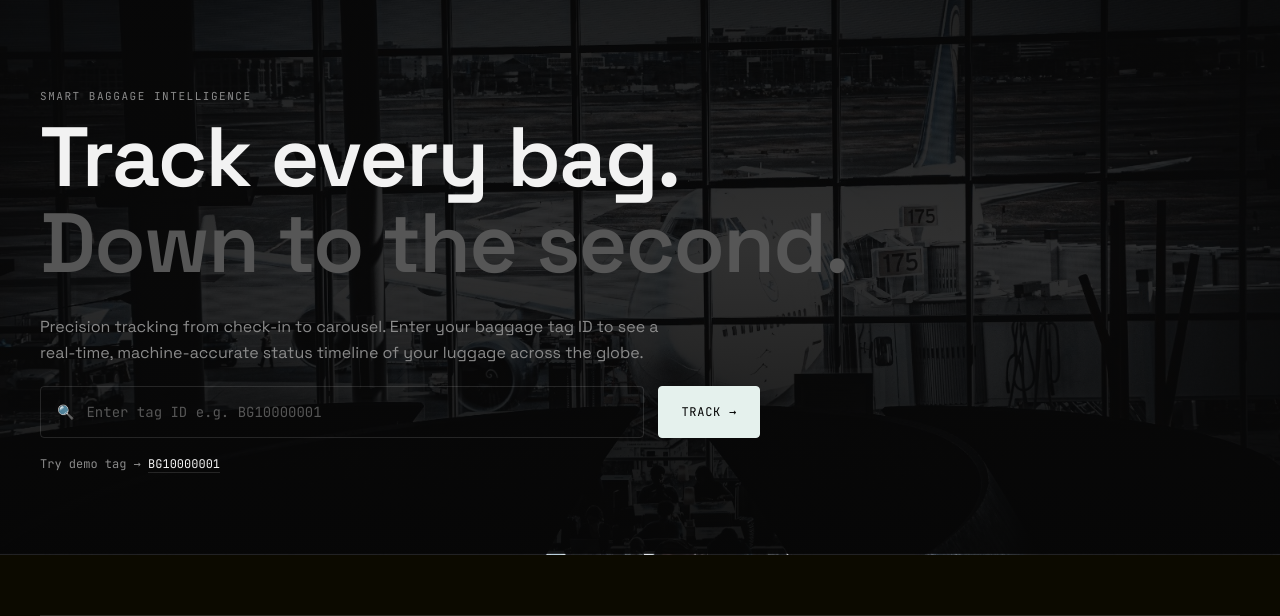
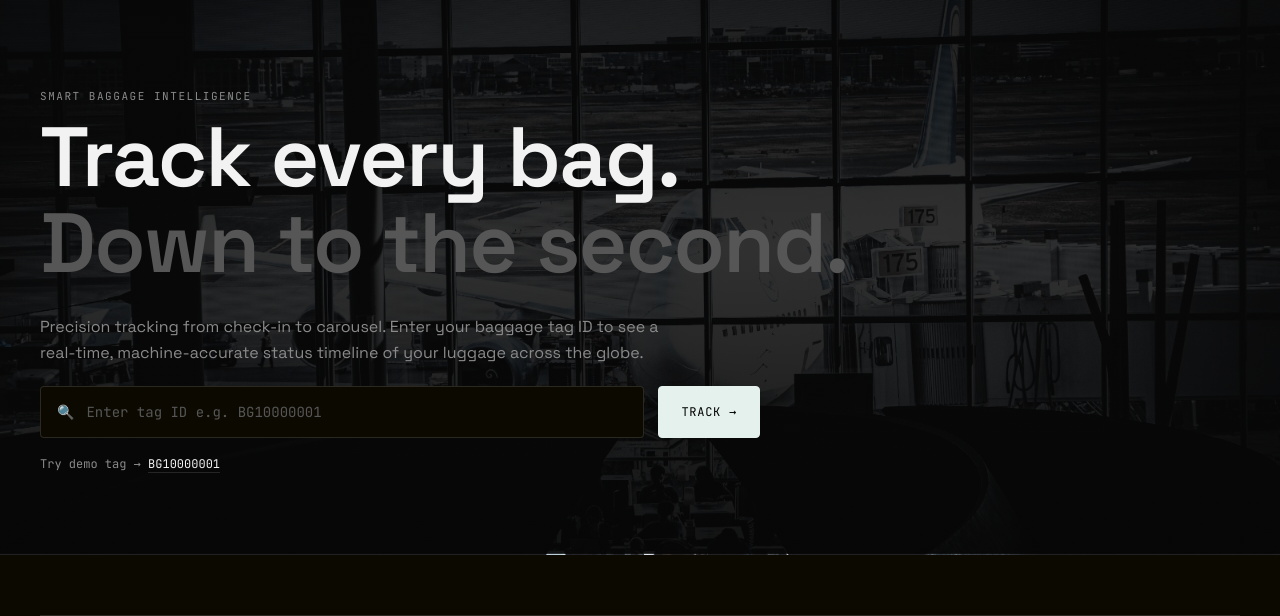
Before and after one commit to simran8405/AeroTrack, a Flask app: page /track in a window 1280 px wide. Shown: the part 69-685 px from the top of the page. Run offline with Flask 3, Linux system fonts and the light colour scheme.

Commit message:
AeroTrack: baggage tracking system

```diff
--- a/static/css/style.css
+++ b/static/css/style.css
@@ -1,6 +1,6 @@
 :root {
     --bg: #0c0a00;
-    --bg-soft: #1fd1b;
+    --bg-soft: #0c0a00;
     --border: rgba(255, 255, 255, 0.12);
     --border-soft: rgba(255, 255, 255, 0.07);
     --text: #f2f2f2;
```
